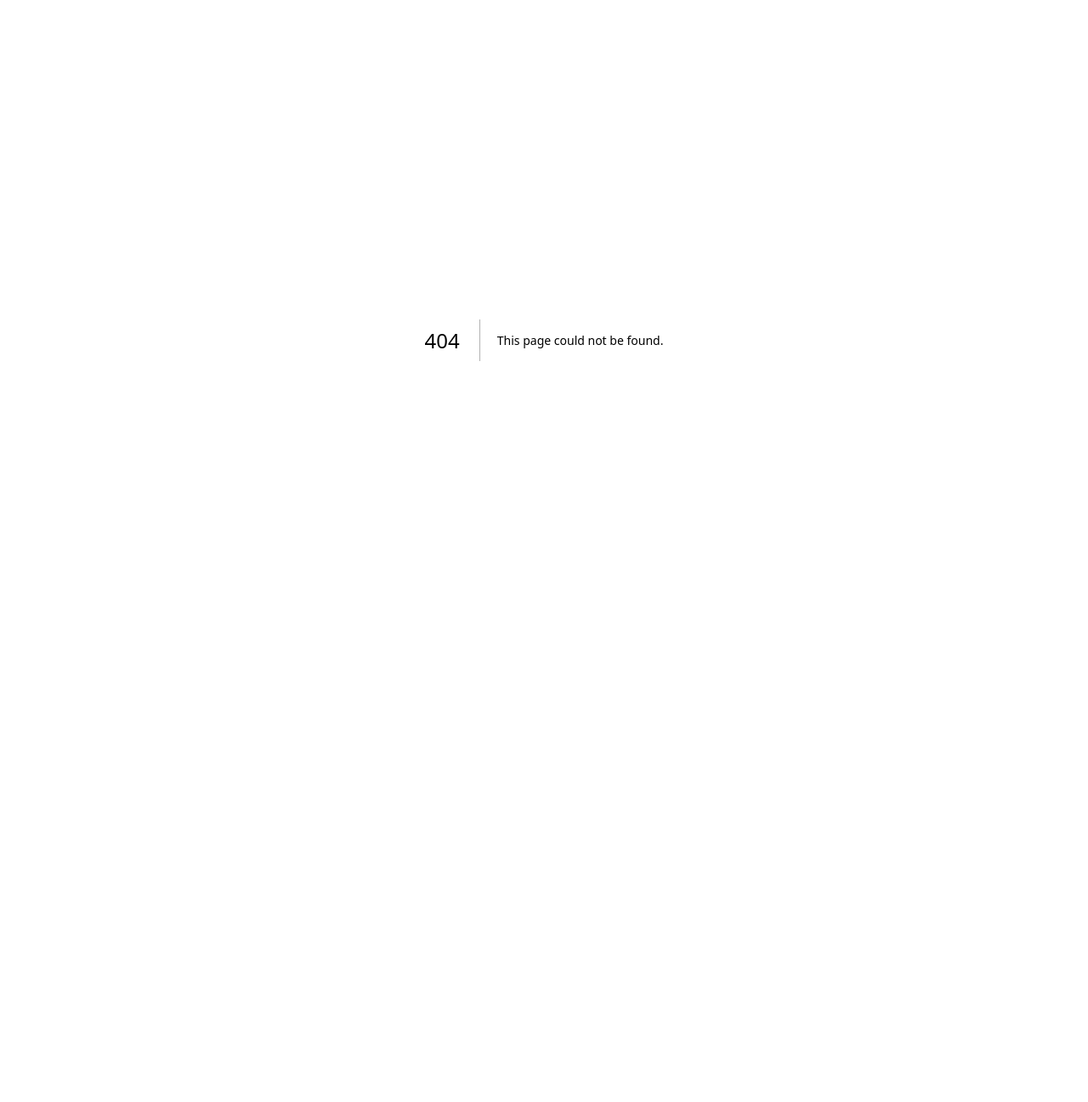
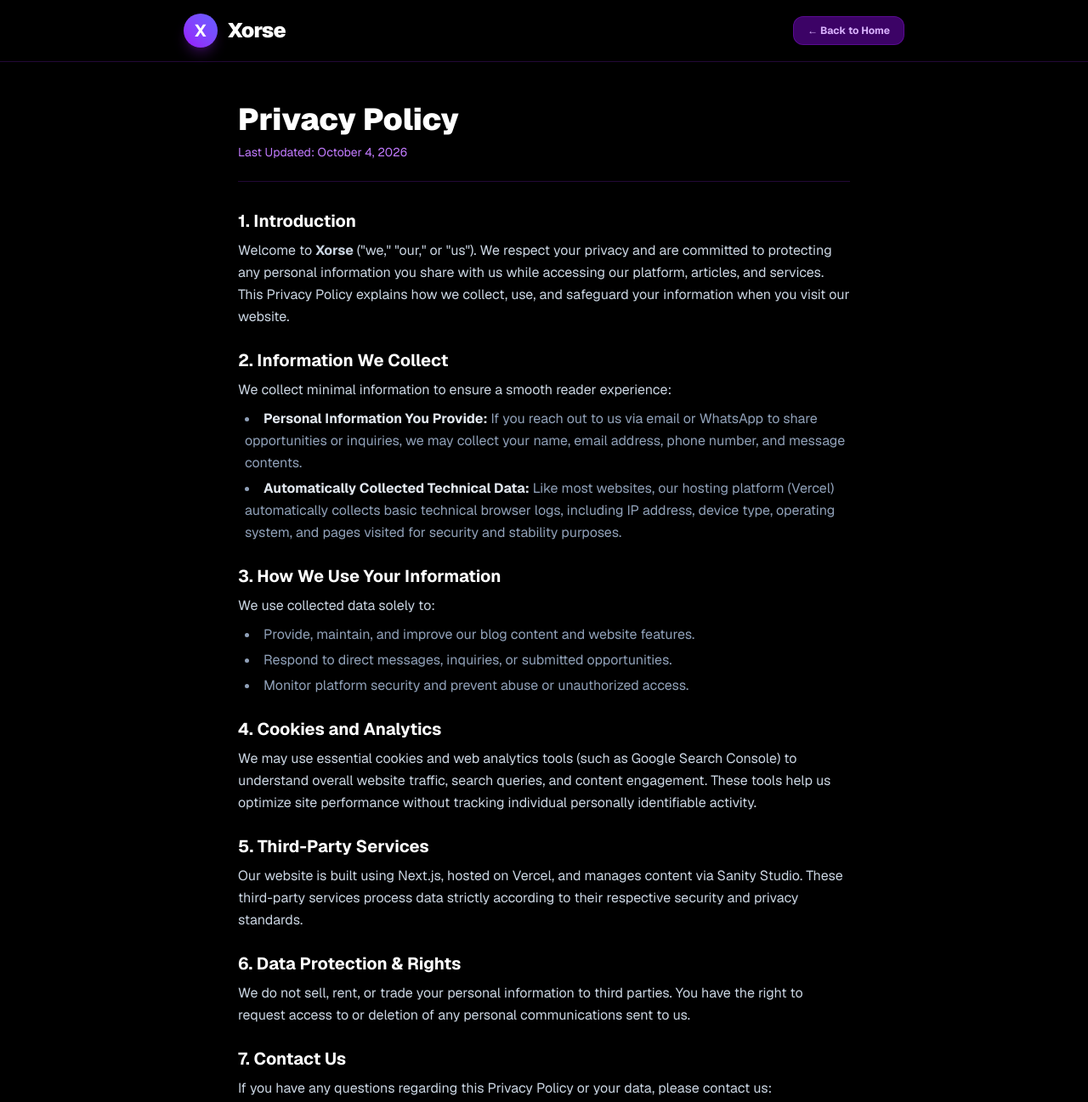
Before and after one commit to anyidohomichaelkofi/modern-writer-blog, a Next.js app: page /privacy in a window 1280 px wide. Before the commit this address had no page. Shown: the top 1297 px of the page at 85% size. Before the commit the page ends 800 px from the top, so only its background shows below. Built offline with nearby package versions, Linux system fonts and the light colour scheme.

Commit message:
Add Privacy POlicy page and footer link

```diff
--- a/app/page.tsx
+++ b/app/page.tsx
@@ -298,9 +298,14 @@ export default async function HomePage() {
       </main>
 
       {/* Footer */}
-      <footer className="border-t border-purple-900/40 bg-black py-8 text-center text-xs text-purple-300/60">
-        <p>© {new Date().getFullYear()} Xorse. All rights reserved.</p>
-      </footer>
+      <footer className="border-t border-purple-900/40 bg-black py-8 text-center text-xs text-purple-300/60 space-y-2">
+  <p>© {new Date().getFullYear()} Xorse. All rights reserved.</p>
+  <div>
+    <Link href="/privacy" className="hover:text-purple-300 underline transition-colors">
+      Privacy Policy
+    </Link>
+  </div>
+</footer>
     </div>
   );
 }
--- /dev/null
+++ b/app/privacy/page.tsx
@@ -0,0 +1,118 @@
+import Link from "next/link";
+import type { Metadata } from "next";
+
+export const metadata: Metadata = {
+  title: "Privacy Policy | Xorse",
+  description: "Privacy Policy for Xorse website and platform.",
+};
+
+export default function PrivacyPolicyPage() {
+  const lastUpdated = "October 4, 2026";
+
+  return (
+    <div className="min-h-screen bg-black text-slate-100 font-sans">
+      {/* Header */}
+      <header className="sticky top-0 z-30 bg-black/80 backdrop-blur-md border-b border-purple-900/40">
+        <div className="max-w-4xl mx-auto px-6 py-4 flex justify-between items-center">
+          <Link href="/" className="flex items-center space-x-3">
+            <div className="w-10 h-10 rounded-full bg-gradient-to-tr from-purple-600 to-indigo-500 text-white flex items-center justify-center font-bold text-xl shadow-lg shadow-purple-900/50">
+              X
+            </div>
+            <span className="text-2xl font-black tracking-tight text-white">
+              Xorse
+            </span>
+          </Link>
+          <Link
+            href="/"
+            className="text-xs font-bold bg-purple-950 border border-purple-800/60 text-purple-300 px-4 py-2 rounded-xl hover:bg-purple-900 transition-colors"
+          >
+            ← Back to Home
+          </Link>
+        </div>
+      </header>
+
+      {/* Main Content */}
+      <main className="max-w-3xl mx-auto px-6 py-12 space-y-8">
+        <div className="space-y-2 border-b border-purple-900/40 pb-6">
+          <h1 className="text-3xl md:text-4xl font-black text-white">
+            Privacy Policy
+          </h1>
+          <p className="text-sm text-purple-400">
+            Last Updated: {lastUpdated}
+          </p>
+        </div>
+
+        <div className="space-y-6 text-slate-300 leading-relaxed text-sm md:text-base">
+          <section className="space-y-2">
+            <h2 className="text-xl font-bold text-white">1. Introduction</h2>
+            <p>
+              Welcome to <strong>Xorse</strong> ("we," "our," or "us"). We respect your privacy and are committed to protecting any personal information you share with us while accessing our platform, articles, and services. This Privacy Policy explains how we collect, use, and safeguard your information when you visit our website.
+            </p>
+          </section>
+
+          <section className="space-y-2">
+            <h2 className="text-xl font-bold text-white">2. Information We Collect</h2>
+            <p>
+              We collect minimal information to ensure a smooth reader experience:
+            </p>
+            <ul className="list-disc list-inside space-y-1 pl-2 text-slate-400">
+              <li>
+                <strong className="text-slate-200">Personal Information You Provide:</strong> If you reach out to us via email or WhatsApp to share opportunities or inquiries, we may collect your name, email address, phone number, and message contents.
+              </li>
+              <li>
+                <strong className="text-slate-200">Automatically Collected Technical Data:</strong> Like most websites, our hosting platform (Vercel) automatically collects basic technical browser logs, including IP address, device type, operating system, and pages visited for security and stability purposes.
+              </li>
+            </ul>
+          </section>
+
+          <section className="space-y-2">
+            <h2 className="text-xl font-bold text-white">3. How We Use Your Information</h2>
+            <p>We use collected data solely to:</p>
+            <ul className="list-disc list-inside space-y-1 pl-2 text-slate-400">
+              <li>Provide, maintain, and improve our blog content and website features.</li>
+              <li>Respond to direct messages, inquiries, or submitted opportunities.</li>
+              <li>Monitor platform security and prevent abuse or unauthorized access.</li>
+            </ul>
+          </section>
+
+          <section className="space-y-2">
+            <h2 className="text-xl font-bold text-white">4. Cookies and Analytics</h2>
+            <p>
+              We may use essential cookies and web analytics tools (such as Google Search Console) to understand overall website traffic, search queries, and content engagement. These tools help us optimize site performance without tracking individual personally identifiable activity.
+            </p>
+          </section>
+
+          <section className="space-y-2">
+            <h2 className="text-xl font-bold text-white">5. Third-Party Services</h2>
+            <p>
+              Our website is built using Next.js, hosted on Vercel, and manages content via Sanity Studio. These third-party services process data strictly according to their respective security and privacy standards.
+            </p>
+          </section>
+
+          <section className="space-y-2">
+            <h2 className="text-xl font-bold text-white">6. Data Protection & Rights</h2>
+            <p>
+              We do not sell, rent, or trade your personal information to third parties. You have the right to request access to or deletion of any personal communications sent to us.
+            </p>
+          </section>
+
+          <section className="space-y-2">
+            <h2 className="text-xl font-bold text-white">7. Contact Us</h2>
+            <p>
+              If you have any questions regarding this Privacy Policy or your data, please contact us:
+            </p>
+            <div className="bg-slate-950 p-4 rounded-xl border border-purple-900/40 text-sm space-y-1">
+              <p><strong className="text-white">Email:</strong> essahfaith80@gmail.com</p>
+              <p><strong className="text-white">Phone / WhatsApp:</strong> +233 53 713 7885</p>
+            </div>
+          </section>
+        </div>
+      </main>
+
+      {/* Footer */}
+      <footer className="border-t border-purple-900/40 bg-black py-8 text-center text-xs text-purple-300/60">
+        <p>© {new Date().getFullYear()} Xorse. All rights reserved.</p>
+      </footer>
+    </div>
+  );
+}
```
